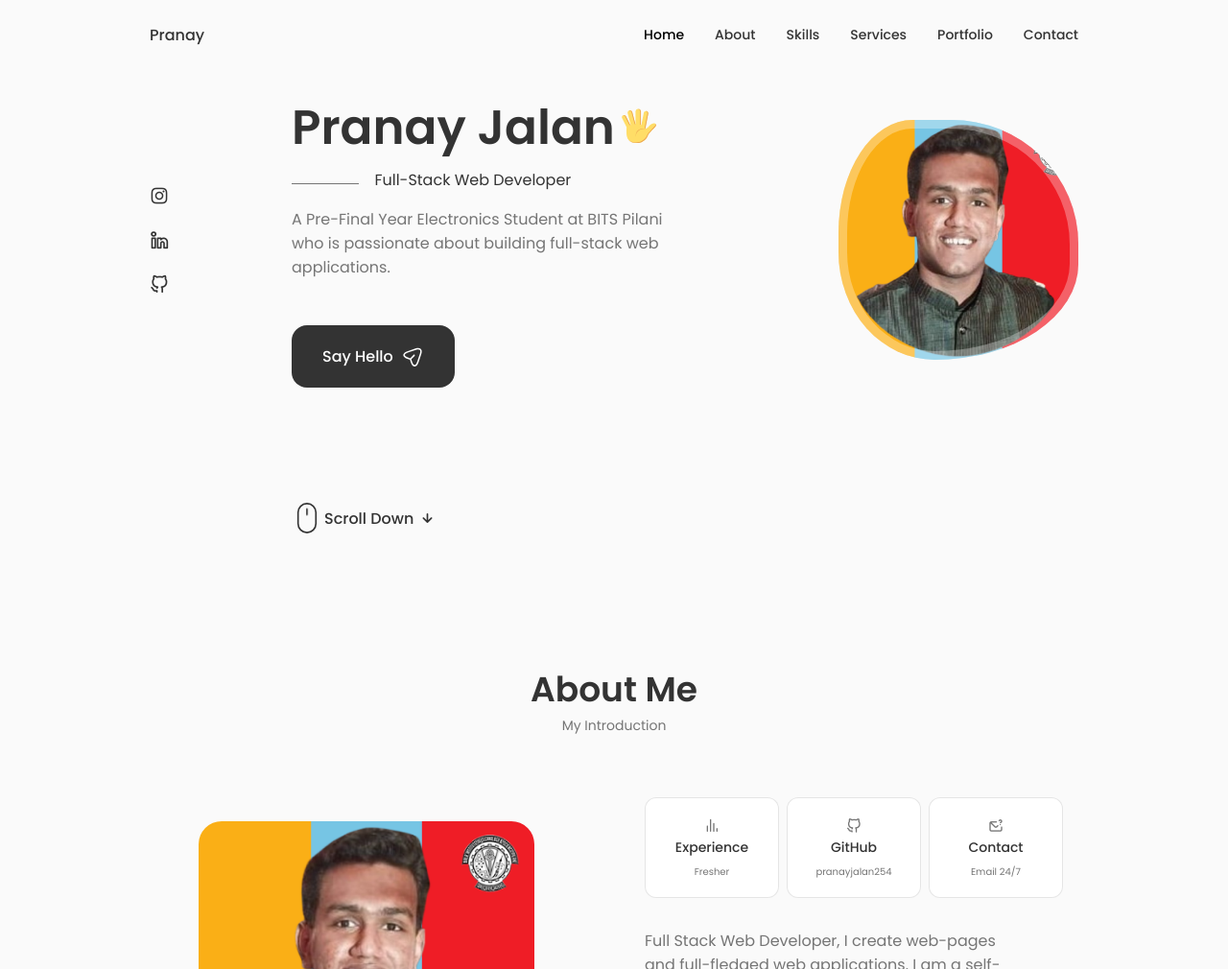
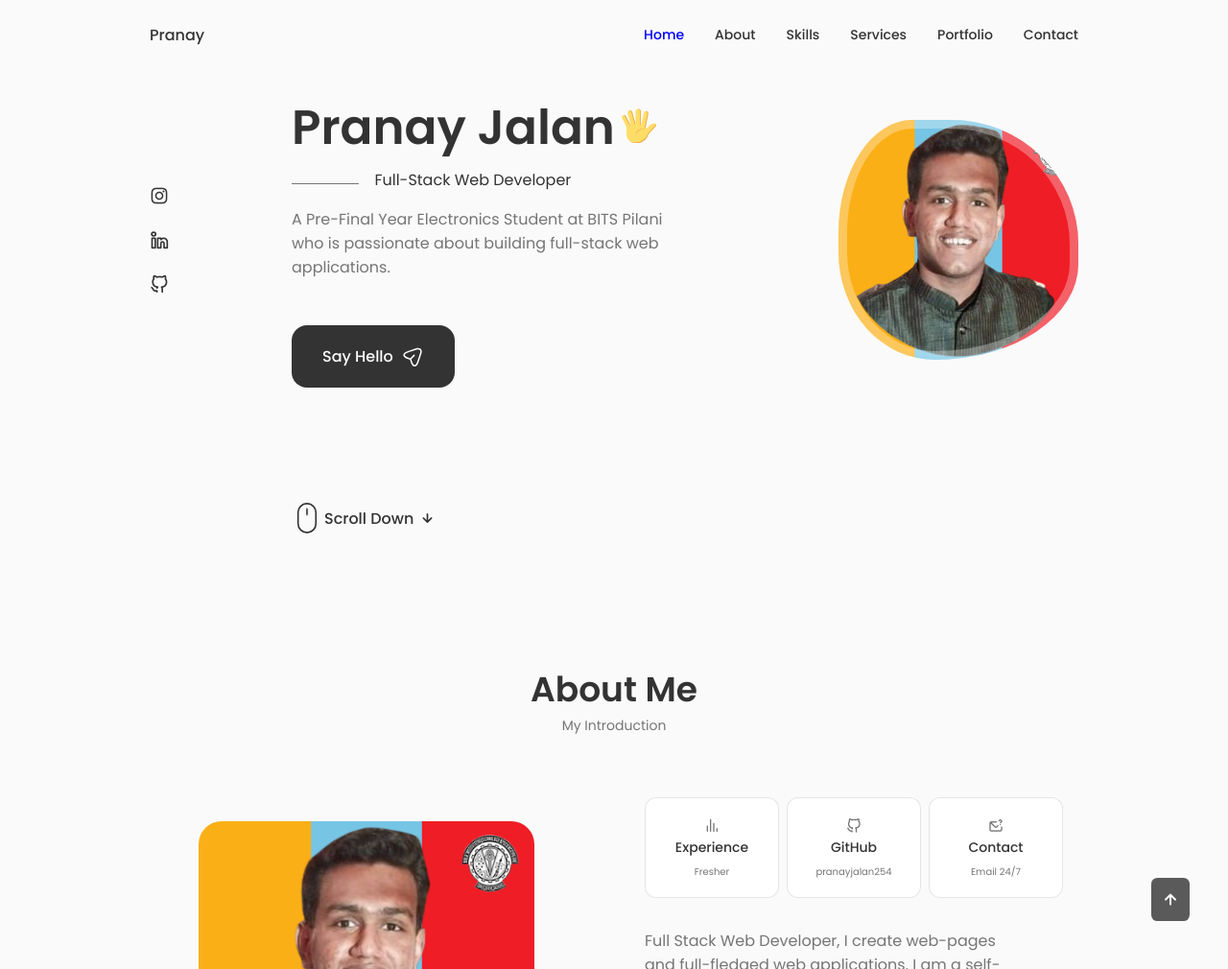
Before and after one commit to pranayjalan254/Portfolio-Website, a React (Vite) app in the folder portfolio-website/: page / in a window 1280 px wide. Shown: the top 1010 px of the page at 96% size. Built offline with nearby package versions, Linux system fonts and the light colour scheme.

Commit message:
only skills and project section left

```diff
--- a/portfolio-website/src/App.jsx
+++ b/portfolio-website/src/App.jsx
@@ -6,6 +6,7 @@
 import Skills from "./components/skills/Skills";
 import Contact from "./components/contact/Contact";
 import Footer from "./components/footer/Footer";
+import ScrollUp from "./components/scrollup/ScrollUp";
 
 const App = () => {
   return (
@@ -16,8 +17,9 @@
         <About />
         <Skills />
         <Contact />
-        <Footer />
       </main>
+      <Footer />
+      <ScrollUp />
     </>
   );
 };
--- a/portfolio-website/src/components/contact/Contact.jsx
+++ b/portfolio-website/src/components/contact/Contact.jsx
@@ -76,7 +76,7 @@
                 type="text"
                 name="name"
                 className="contact__form-input"
-                placeholder="insert your name"
+                placeholder="Insert your name"
               />
             </div>
             <div className="contact__form-div">
@@ -85,7 +85,7 @@
                 type="email"
                 name="email"
                 className="contact__form-input"
-                placeholder="insert your email"
+                placeholder="Insert your email"
               />
             </div>
             <div className="contact__form-div contact__form-area">
--- a/portfolio-website/src/components/footer/Footer.jsx
+++ b/portfolio-website/src/components/footer/Footer.jsx
@@ -5,7 +5,7 @@
   return (
     <footer className="footer">
       <div className="footer__container container">
-        <h1 className="footer__title">Pranay</h1>
+        <h1 className="footer__title">Pranay Jalan</h1>
         <ul className="footer__list">
           <li>
             <a href="#about" className="footer__link">
--- a/portfolio-website/src/components/header/Header.jsx
+++ b/portfolio-website/src/components/header/Header.jsx
@@ -3,6 +3,12 @@
 
 const Header = () => {
   const [Toggle, showMenu] = useState(false);
+  window.addEventListener("scroll", function () {
+    const header = document.querySelector(".header");
+    if (this.scrollY >= 80) header.classList.add("scroll-header");
+    else header.classList.remove("scroll-header");
+  });
+  const [activeNav, setActiveNav] = useState("#home");
   return (
     <header className="header">
       <nav className="nav container">
@@ -12,32 +18,76 @@
         <div className={Toggle ? "nav__menu show-menu" : "nav__menu"}>
           <ul className="nav__list grid">
             <li className="nav__item">
-              <a href="#home" className="nav__link active-link">
+              <a
+                href="#home"
+                onClick={() => setActiveNav("#home")}
+                className={
+                  activeNav === "#home" ? "nav__link active-link" : "nav__link"
+                }
+              >
                 <i className="uil uil-estate nav__icon"></i> Home
               </a>
             </li>
             <li className="nav__item">
-              <a href="#about" className="nav__link">
+              <a
+                href="#about"
+                onClick={() => setActiveNav("#about")}
+                className={
+                  activeNav === "#about" ? "nav__link active-link" : "nav__link"
+                }
+              >
                 <i className="uil uil-user nav__icon"></i> About
               </a>
             </li>
             <li className="nav__item">
-              <a href="#skills" className="nav__link">
+              <a
+                href="#skills"
+                onClick={() => setActiveNav("#skills")}
+                className={
+                  activeNav === "#skills"
+                    ? "nav__link active-link"
+                    : "nav__link"
+                }
+              >
                 <i className="uil uil-file-alt nav__icon"></i> Skills
               </a>
             </li>
             <li className="nav__item">
-              <a href="#services" className="nav__link">
+              <a
+                href="#services"
+                onClick={() => setActiveNav("#services")}
+                className={
+                  activeNav === "#services"
+                    ? "nav__link active-link"
+                    : "nav__link"
+                }
+              >
                 <i className="uil uil-briefcase-alt nav__icon"></i> Services
               </a>
             </li>
             <li className="nav__item">
-              <a href="#portfolio" className="nav__link">
+              <a
+                href="#portfolio"
+                onClick={() => setActiveNav("#portfolio")}
+                className={
+                  activeNav === "#portfolio"
+                    ? "nav__link active-link"
+                    : "nav__link"
+                }
+              >
                 <i className="uil uil-scenery nav__icon"></i> Portfolio
               </a>
             </li>
             <li className="nav__item">
-              <a href="#contact" className="nav__link">
+              <a
+                href="#contact"
+                onClick={() => setActiveNav("#contact")}
+                className={
+                  activeNav === "#contact"
+                    ? "nav__link active-link"
+                    : "nav__link"
+                }
+              >
                 <i className="uil uil-message nav__icon"></i> Contact
               </a>
             </li>
--- a/portfolio-website/src/components/header/header.css
+++ b/portfolio-website/src/components/header/header.css
@@ -43,7 +43,7 @@
 
 .active-link,
 .nav__link:hover {
-  color: var(--title-color-dark);
+  color: blue;
 }
 
 @media screen and (max-width: 768px) {
@@ -111,3 +111,6 @@
     column-gap: 0;
   }
 }
+.scroll-header {
+  box-shadow: 0 -1px 4px rgba(0, 0, 0, 0.15);
+}
--- /dev/null
+++ b/portfolio-website/src/components/scrollup/ScrollUp.jsx
@@ -0,0 +1,16 @@
+import React from "react";
+import "./scrollup.css";
+
+const ScrollUp = () => {
+  window.addEventListener("scroll", function () {
+    const scrollup = document.querySelector(".scrollup");
+    if (this.scrollY >= 560) scrollup.classList.add("show-scroll");
+    else scrollup.classList.remove("show-scroll");
+  });
+  return (
+    <a href="#" className="scrollup">
+      <i className="uil uil-arrow-up scrollup__icon"></i>
+    </a>
+  );
+};
+export default ScrollUp;
--- /dev/null
+++ b/portfolio-website/src/components/scrollup/scrollup.css
@@ -0,0 +1,42 @@
+.scrollup {
+  position: fixed;
+  right: 2.5rem;
+  bottom: -20%;
+  background-color: var(--title-color);
+  opacity: 0.8;
+  padding: 0.3rem 0.5rem;
+  border-radius: 0.4rem;
+  z-index: var(--z-tooltip);
+  transition: 0.4s;
+}
+
+.scrollup__icon {
+  font-size: 1.5rem;
+  color: var(--container-color);
+}
+.scrollup__icon:hover {
+  color: var(--title-color-dark);
+}
+.show-scroll {
+  bottom: 3rem;
+}
+
+@media screen and (max-width: 992px) {
+  .scrollup {
+    right: 1.5rem;
+    padding: 0.25rem 0.4rem;
+  }
+  .scrollup__icon {
+    font-size: 1.25rem;
+  }
+}
+@media screen and (max-width: 768px) {
+  .show-scroll {
+    bottom: 4rem;
+  }
+}
+@media screen and (max-width: 350px) {
+  .show-scroll {
+    right: 1rem;
+  }
+}
```
